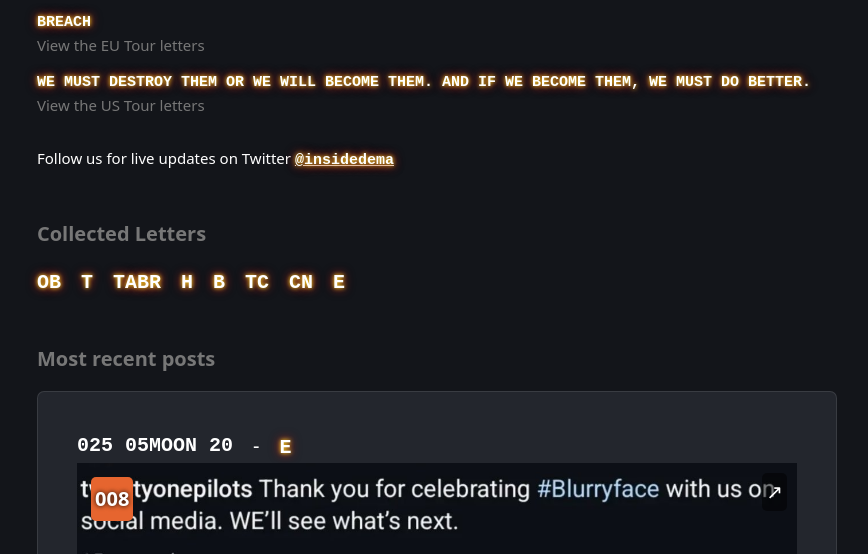
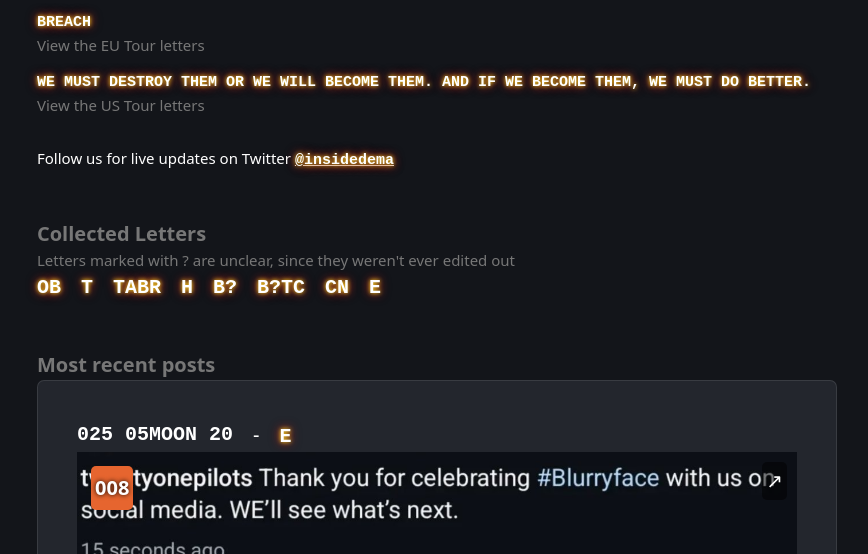
Before and after one commit to camero2734/citizen-message-archive, an Astro site: page / in a window 1280 px wide. Shown: the part 246-800 px from the top of the page, without its empty margins (203-1071 px from the left). Built offline with nearby package versions, Linux system fonts and the light colour scheme; Astro itself is replaced by a stand-in of ours.

Commit message:
Add disclaimer

```diff
--- a/src/blurryface.json
+++ b/src/blurryface.json
@@ -34,7 +34,7 @@
     },
     {
       "number": "005",
-      "clue": "B",
+      "clue": "B?",
       "date": "2025-05-18",
       "location": "YouTube",
       "url": "https://www.youtube.com/shorts/Ct0v2f2b3Qk",
@@ -42,11 +42,11 @@
     },
     {
       "number": "006",
-      "clue": "TC",
+      "clue": "B?TC",
       "date": "2025-05-19",
       "location": "Twitter",
       "url": "https://x.com/twentyonepilots/status/1924466958600130889",
-      "text": "The Band's most vivid memories were the times they brough!![%T%]!! the new songs to you. Today we take a look ba!![%C%]!!kstage during the #Blurryface tour in 2015. #BFX #Blurryface10"
+      "text": "The !![%B%]!!and's most vivid memories were the times they brough!![%T%]!! the new songs to you. Today we take a look ba!![%C%]!!kstage during the #Blurryface tour in 2015. #BFX #Blurryface10"
     },
     {
       "number": "007",
--- a/src/pages/index.astro
+++ b/src/pages/index.astro
@@ -119,6 +119,7 @@
 
 		<header class="completed-letters-header">
 			<h2 class="list-heading" id="completed-letters">Collected Letters</h2>
+			<p class="notice">Letters marked with ? are unclear, since they weren't ever edited out</p>
 			<ol class="letter-list">
 				{data.pieces.map(piece => (
 					<li class="completed-letter">
@@ -216,6 +217,7 @@
 		font-size: inherit;
 		color: #777;
 		padding-bottom: 0;
+		margin-bottom: 0;
 		padding-top: 1.5em;
 	}
 
@@ -254,6 +256,13 @@
 			0 0 2px rgb(var(--accent-light)),
 			0 0 4px rgb(var(--accent)),
 			0 0 6px rgb(var(--accent-dark));
+	}
+
+	.notice {
+		font-size: 0.75em;
+		color: #777;
+		margin-top: 0;
+		margin-bottom: 0;
 	}
 
 	.us-tour {
```
